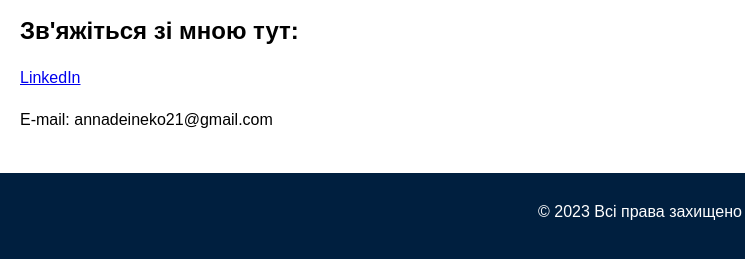
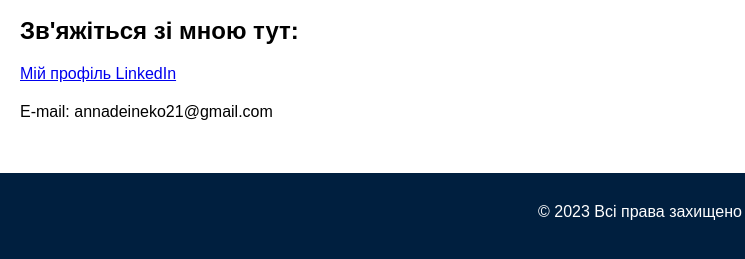
Before and after one commit to sanulapio/CTR, a plain HTML site: page author.html in a window 1280 px wide. Shown: the part 321-580 px from the top of the page, 0-745 px from the left. Drawn offline with Linux system fonts and the light colour scheme; grey boxes are pictures that could not be loaded.

Commit message:
Update author.html

```diff
--- a/author.html
+++ b/author.html
@@ -99,7 +99,7 @@
             <h2>Авторка</h2>
             <p>Я Анна Дейнеко - студентка 3-го курсу економічного факультету університету імені В.Н. Каразіна і я працюю в сфері маркетингу. Мета цього сайту - розширити знання про CTR та маркетинг та поділитися корисною інформацією з іншими.</p>
 <h2>Зв'яжіться зі мною тут:</h2>
-            <p><a href="www.linkedin.com/in/anna-deineko-b6a599270" target="_blank">LinkedIn</a></p>
+          <a href="https://www.linkedin.com/in/anna-deineko-b6a599270" target="_blank">Мій профіль LinkedIn</a>
           <p>E-mail: annadeineko21@gmail.com </p>
         </div>
         <div class="image">
```
